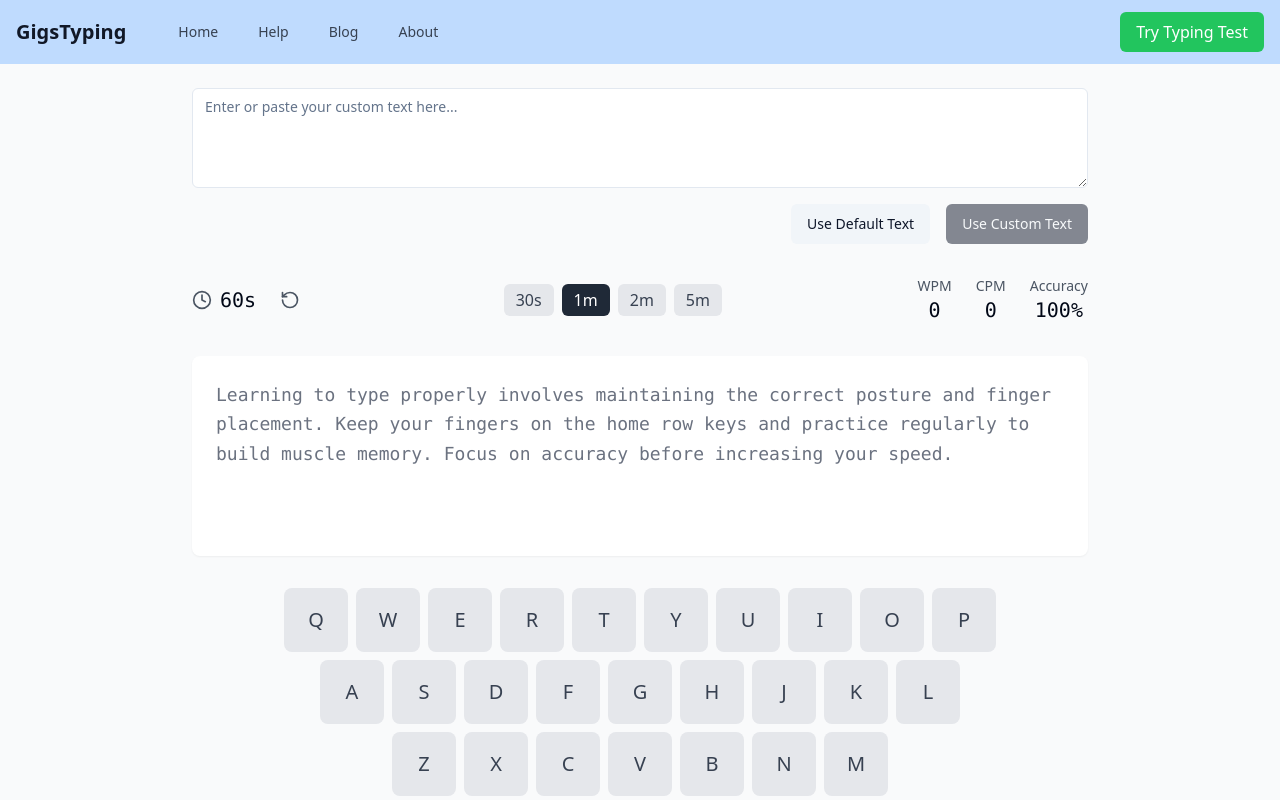
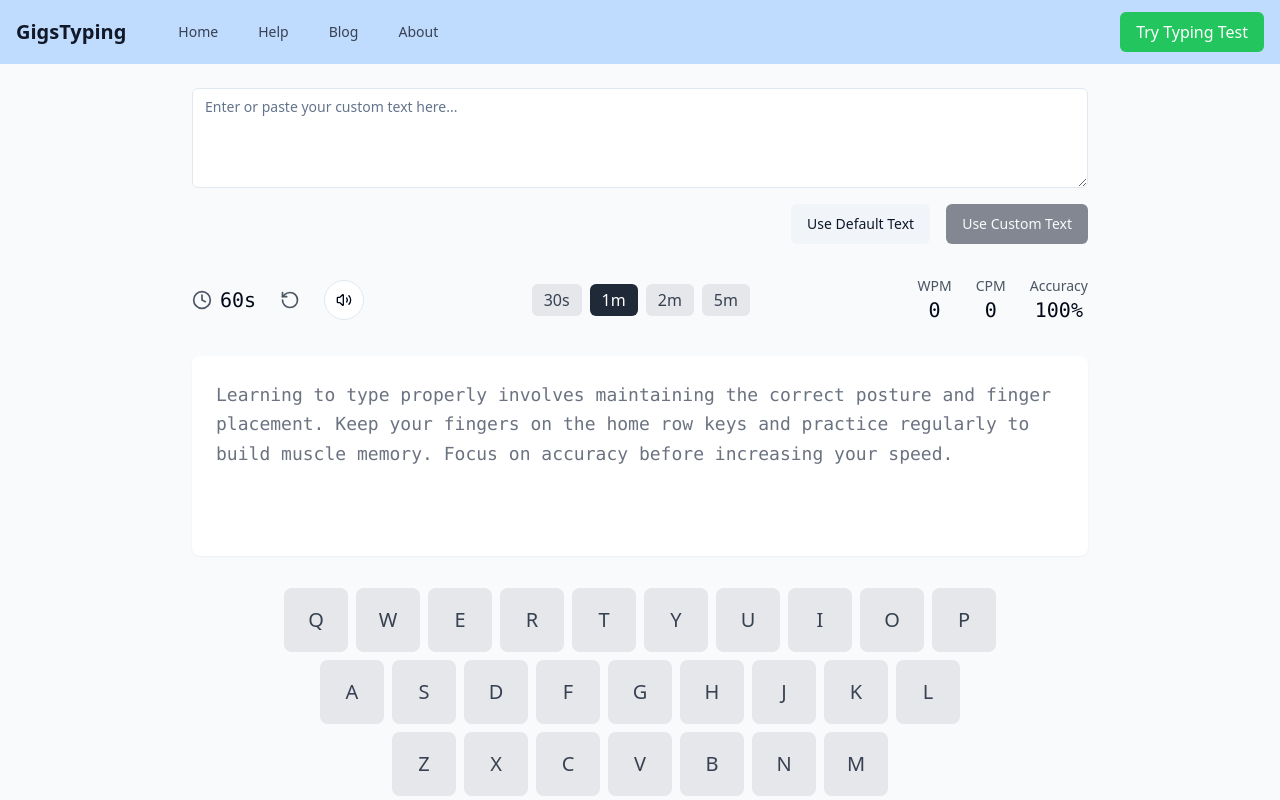
Before and after one commit to gkwickramaarachchi/typing-speed-test, a React (Vite) app: page /typing-test in a window 1280 px wide. Shown: the top 800 px of the page. Built offline with nearby package versions, Linux system fonts and the light colour scheme.

Commit message:
Add text-to-speech functionality
Adds a "speak" button to allow users to listen to the text before typing.  This improves the user experience by providing an option to hear the text.

```diff
--- a/package.json
+++ b/package.json
@@ -11,6 +11,7 @@
     "preview": "vite preview"
   },
   "dependencies": {
+    "@11labs/react": "^0.0.7",
     "@hookform/resolvers": "^3.9.0",
     "@radix-ui/react-accordion": "^1.2.0",
     "@radix-ui/react-alert-dialog": "^1.1.1",
--- a/src/components/TypingTest.tsx
+++ b/src/components/TypingTest.tsx
@@ -1,7 +1,9 @@
+
 import React, { useState, useEffect, useCallback, useRef } from "react";
 import { Clock, RotateCcw, Play, Square } from "lucide-react";
 import VirtualKeyboard from "./typing/VirtualKeyboard";
 import ResultsDialog from "./typing/ResultsDialog";
+import TextToSpeech from "./typing/TextToSpeech";
 import { TEXT_SAMPLES, TIMER_OPTIONS } from "@/constants/typingTest";
 import { calculateStats, calculateSuggestedTime } from "@/utils/typingTestUtils";
 import { Textarea } from "@/components/ui/textarea";
@@ -214,6 +216,7 @@ const TypingTest = () => {
             >
               <RotateCcw className="w-5 h-5 text-gray-600" />
             </button>
+            <TextToSpeech text={text} disabled={isActive} />
           </div>
 
           {!isCustomMode && (
--- /dev/null
+++ b/src/components/typing/TextToSpeech.tsx
@@ -0,0 +1,78 @@
+
+import React, { useState } from 'react';
+import { Volume2, Volume2Off } from 'lucide-react';
+import { Button } from '@/components/ui/button';
+import { toast } from 'sonner';
+
+interface TextToSpeechProps {
+  text: string;
+  disabled?: boolean;
+}
+
+const TextToSpeech = ({ text, disabled }: TextToSpeechProps) => {
+  const [isPlaying, setIsPlaying] = useState(false);
+  const [audio, setAudio] = useState<HTMLAudioElement | null>(null);
+
+  const handleSpeak = async () => {
+    try {
+      if (isPlaying && audio) {
+        audio.pause();
+        audio.currentTime = 0;
+        setIsPlaying(false);
+        return;
+      }
+
+      setIsPlaying(true);
+      const response = await fetch('https://api.elevenlabs.io/v1/text-to-speech/21m00Tcm4TlvDq8ikWAM', {
+        method: 'POST',
+        headers: {
+          'Accept': 'audio/mpeg',
+          'Content-Type': 'application/json',
+          'xi-api-key': process.env.ELEVEN_LABS_API_KEY || '',
+        },
+        body: JSON.stringify({
+          text,
+          model_id: "eleven_monolingual_v1",
+          voice_settings: {
+            stability: 0.5,
+            similarity_boost: 0.5,
+          }
+        }),
+      });
+
+      if (!response.ok) {
+        throw new Error('Failed to generate speech');
+      }
+
+      const audioBlob = await response.blob();
+      const audioUrl = URL.createObjectURL(audioBlob);
+      const newAudio = new Audio(audioUrl);
+
+      newAudio.onended = () => {
+        setIsPlaying(false);
+      };
+
+      newAudio.play();
+      setAudio(newAudio);
+    } catch (error) {
+      console.error('Text-to-speech error:', error);
+      toast.error('Failed to generate speech. Please try again.');
+      setIsPlaying(false);
+    }
+  };
+
+  return (
+    <Button
+      variant="outline"
+      size="icon"
+      onClick={handleSpeak}
+      disabled={disabled}
+      className="rounded-full"
+      title={isPlaying ? "Stop Speaking" : "Speak Text"}
+    >
+      {isPlaying ? <Volume2Off className="h-4 w-4" /> : <Volume2 className="h-4 w-4" />}
+    </Button>
+  );
+};
+
+export default TextToSpeech;
```
Also changed, not shown: 1 other file (tests, documents, lock files or other folders).
